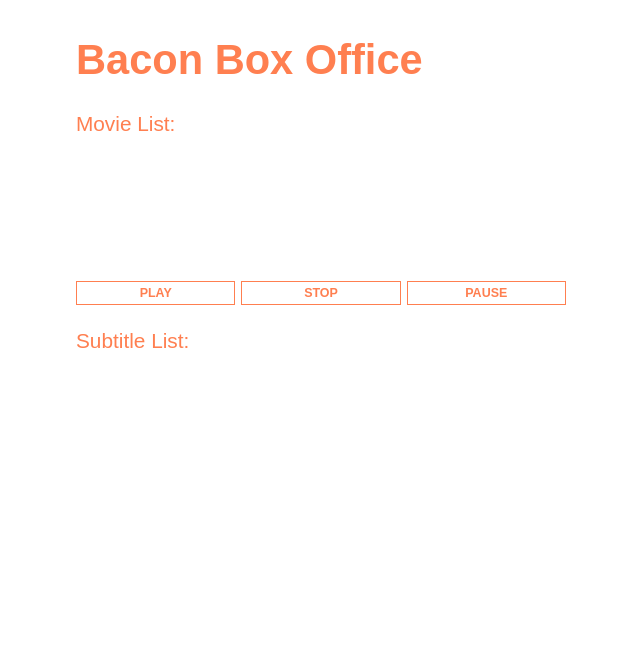
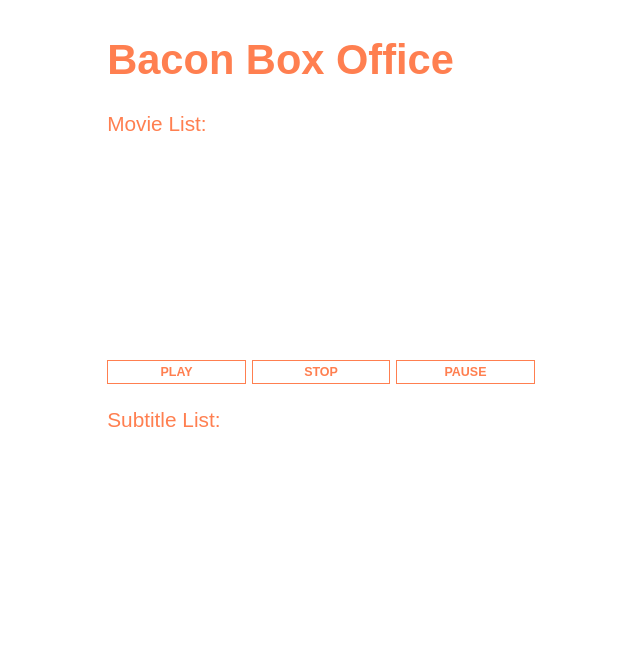
Before and after one commit to j-o-eriksson/jboxo, a Flask app: page / in a window 1280 px wide. Shown: the top 652 px of the page, without its empty margins (319-959 px from the left). Run offline with Flask 3, Linux system fonts and the light colour scheme.

Commit message:
narrower home page

```diff
--- a/jboxo/static/css/style.css
+++ b/jboxo/static/css/style.css
@@ -62,7 +62,7 @@ button,
     margin: 0.3em 0;
     padding: 0.3em 1.3em;
     text-transform: uppercase;
-    min-width: 23ch;
+    min-width: 20ch;
 }
 
 button:hover {
@@ -83,8 +83,14 @@ button:hover {
 
 /* Experimental stuff... */
 nav ul {
-    height:100px; width:100%;
+  height:200px; width:100%;
   overflow:hidden; overflow-y:scroll;
+}
+
+ul {
+  margin: 0;
+  padding-right: 2.5em;
+  padding-left: 2.5em;
 }
 
 li {
@@ -106,7 +112,7 @@ li a {
   border: 1px solid var(--main-color);
   color: var(--bg-color);
   cursor: pointer;
-    font-size: 0.6em;
+  font-size: 0.5em;
   font-weight: bold;
   margin: 0.3em 0;
   padding: 0.3em 1.3em;
```
Lines whose indentation alone changed are shown as unchanged.
